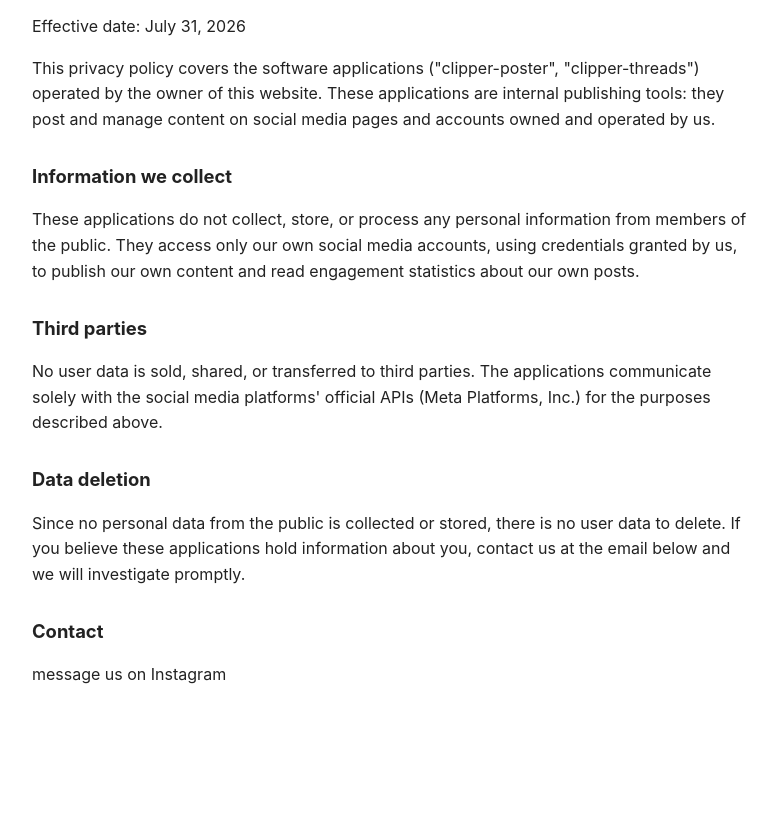
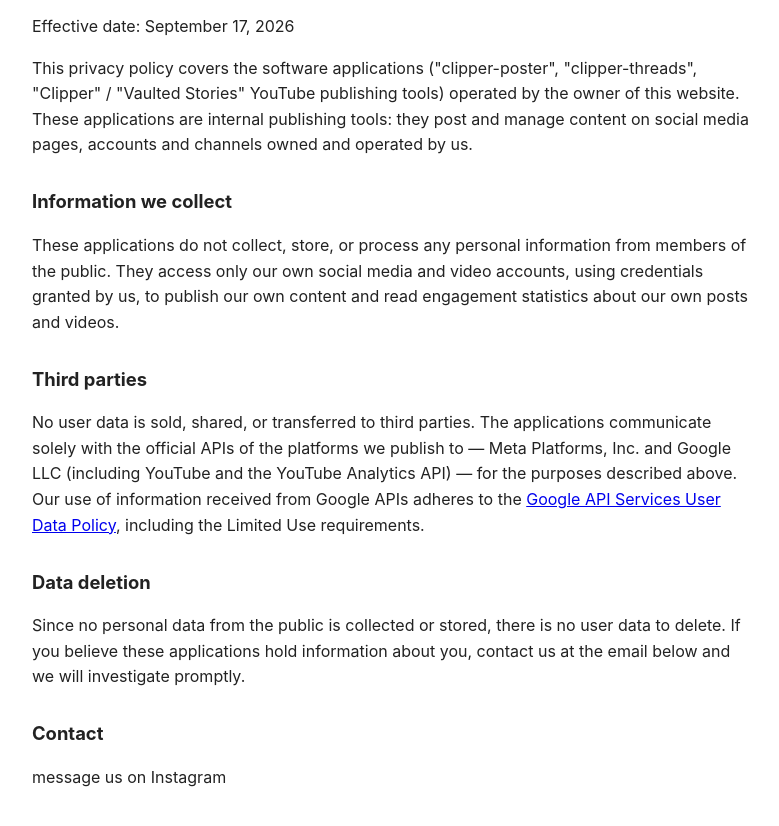
Before and after one commit to chekecortes83-beep/shopmidwestfinds, a plain HTML site: page privacy.html in a window 1280 px wide. Shown: the part 84-910 px from the top of the page, without its empty margins (248-1027 px from the left). Before the commit the page ends 812 px from the top, so only its background shows below. Drawn offline with Linux system fonts and the light colour scheme.

Commit message:
privacy: cover the Google/YouTube publishing tools alongside the Meta apps
Google requires a privacy policy URL before an OAuth consent screen can be
published (Testing -> In production), and Vaulted's app being stuck in
Testing is what expires its refresh token every 7 days. Extends the existing
policy to name the YouTube publishing tools and the Google API Services User
Data Policy / Limited Use commitment.

Co-Authored-By: Claude Fable 5 <noreply@anthropic.com>

```diff
--- a/privacy.html
+++ b/privacy.html
@@ -12,23 +12,28 @@
 </head>
 <body>
 <h1>Privacy Policy</h1>
-<p>Effective date: July 31, 2026</p>
+<p>Effective date: September 17, 2026</p>
 
 <p>This privacy policy covers the software applications ("clipper-poster",
-"clipper-threads") operated by the owner of this website. These applications
-are internal publishing tools: they post and manage content on social media
-pages and accounts owned and operated by us.</p>
+"clipper-threads", "Clipper" / "Vaulted Stories" YouTube publishing tools)
+operated by the owner of this website. These applications are internal
+publishing tools: they post and manage content on social media pages,
+accounts and channels owned and operated by us.</p>
 
 <h2>Information we collect</h2>
 <p>These applications do not collect, store, or process any personal
 information from members of the public. They access only our own social media
-accounts, using credentials granted by us, to publish our own content and read
-engagement statistics about our own posts.</p>
+and video accounts, using credentials granted by us, to publish our own
+content and read engagement statistics about our own posts and videos.</p>
 
 <h2>Third parties</h2>
 <p>No user data is sold, shared, or transferred to third parties. The
-applications communicate solely with the social media platforms' official
-APIs (Meta Platforms, Inc.) for the purposes described above.</p>
+applications communicate solely with the official APIs of the platforms we
+publish to &mdash; Meta Platforms, Inc. and Google LLC (including YouTube and
+the YouTube Analytics API) &mdash; for the purposes described above. Our use
+of information received from Google APIs adheres to the
+<a href="https://developers.google.com/terms/api-services-user-data-policy">Google
+API Services User Data Policy</a>, including the Limited Use requirements.</p>
 
 <h2>Data deletion</h2>
 <p>Since no personal data from the public is collected or stored, there is no
```
